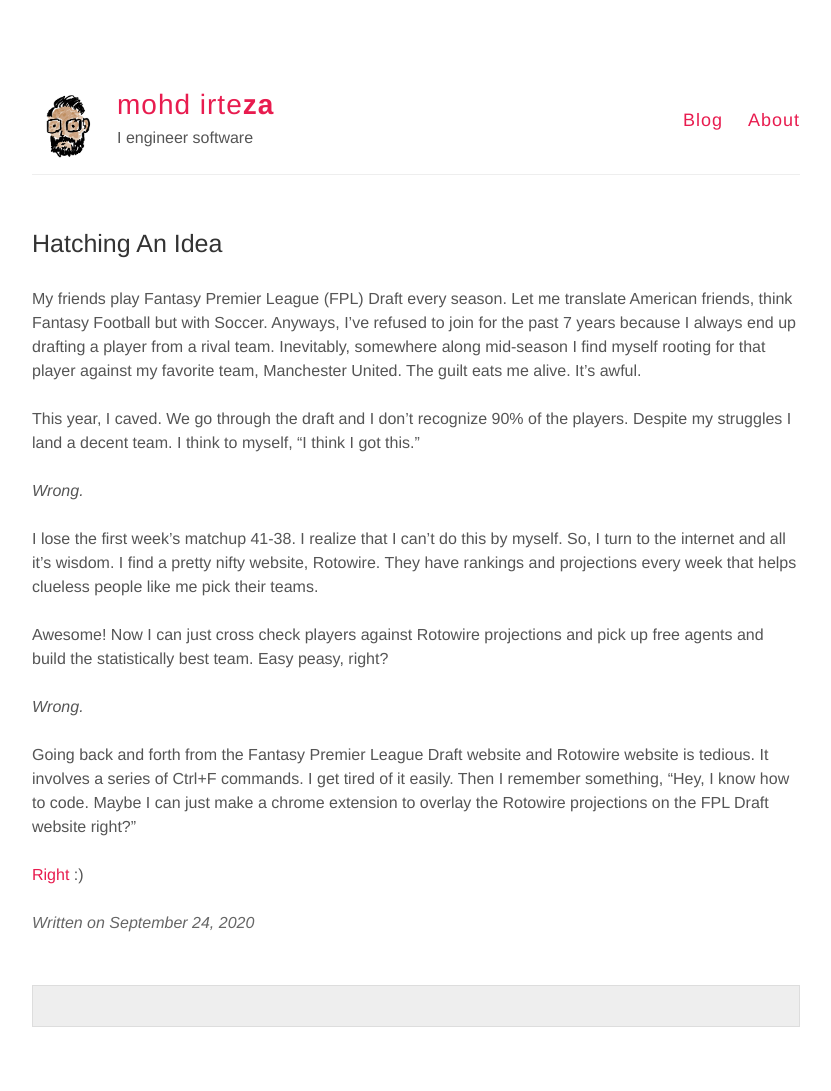
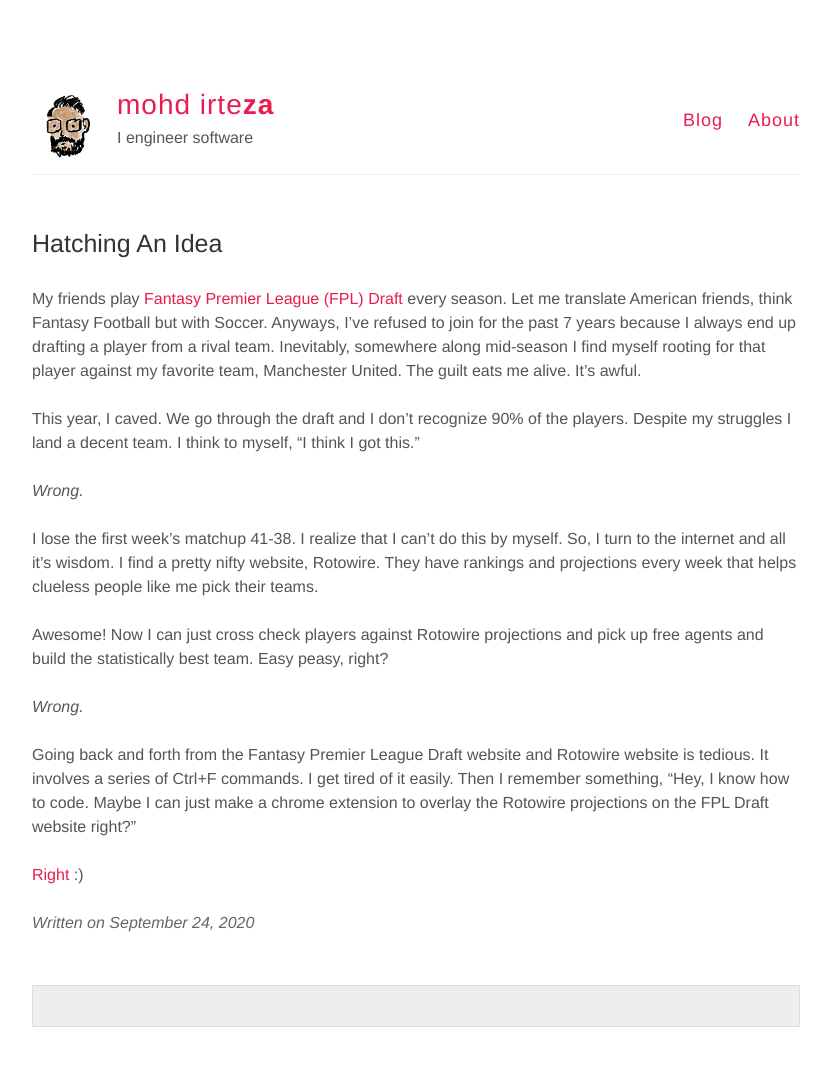
Before and after one commit to maybeiambatman/maybeiambatman.github.io, a Jekyll site: the page built from _posts/2020-09-24-Hatching-An-Idea.md, in a window 1280 px wide. Shown: the whole page, without its empty margins (224-1055 px from the left). Built offline with Jekyll 4.4.1, drawn with Linux system fonts in a browser that asks for light colours; part of the change alters nothing that is shown.

Commit message:
Update 2020-09-24-Hatching-An-Idea.md

```diff
--- a/_posts/2020-09-24-Hatching-An-Idea.md
+++ b/_posts/2020-09-24-Hatching-An-Idea.md
@@ -2,7 +2,7 @@
 layout: post
 title: Hatching An Idea
 ---
-My friends play Fantasy Premier League (FPL) Draft every season. Let me translate American friends, think Fantasy Football but with Soccer. Anyways, I've refused to join for the past 7 years because I always end up drafting a player from a rival team. Inevitably, somewhere along mid-season I find myself rooting for that player against my favorite team, Manchester United. The guilt eats me alive. It's awful.<br><br>
+My friends play [Fantasy Premier League (FPL) Draft](https://draft.premierleague.com/) every season. Let me translate American friends, think Fantasy Football but with Soccer. Anyways, I've refused to join for the past 7 years because I always end up drafting a player from a rival team. Inevitably, somewhere along mid-season I find myself rooting for that player against my favorite team, Manchester United. The guilt eats me alive. It's awful.<br><br>
 
 This year, I caved. We go through the draft and I don't recognize 90% of the players. Despite my struggles I land a decent team. I think to myself, "I think I got this."<br><br>
 
```
